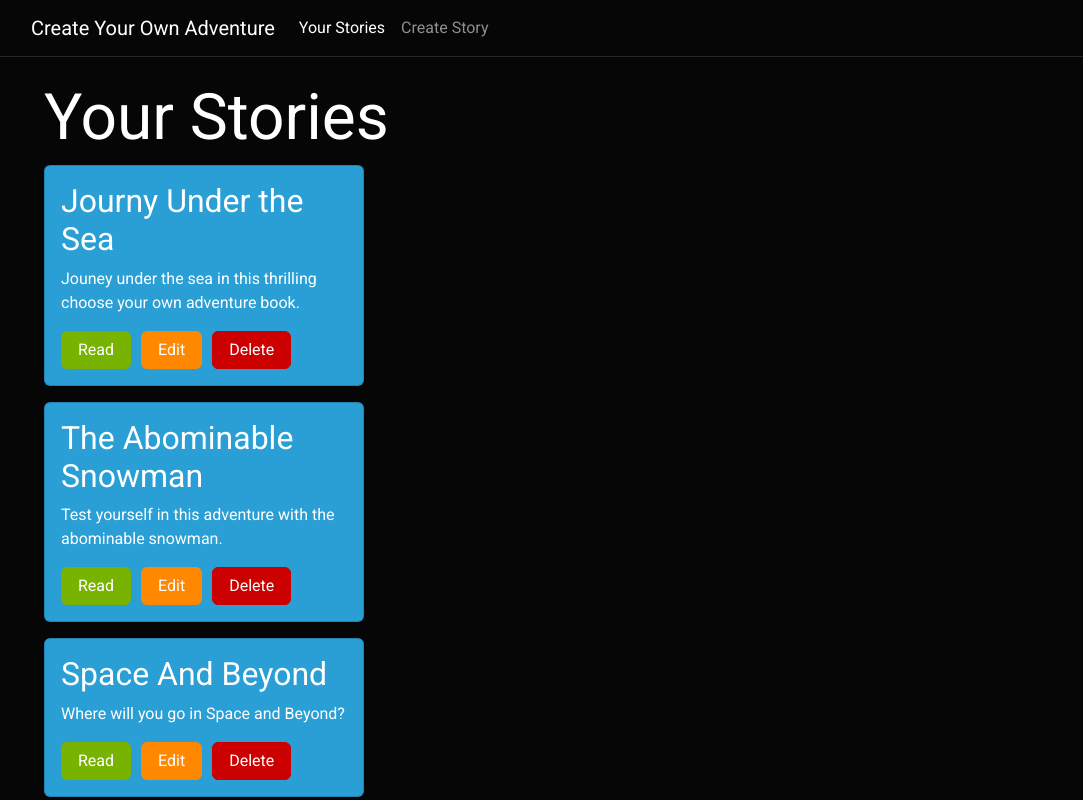
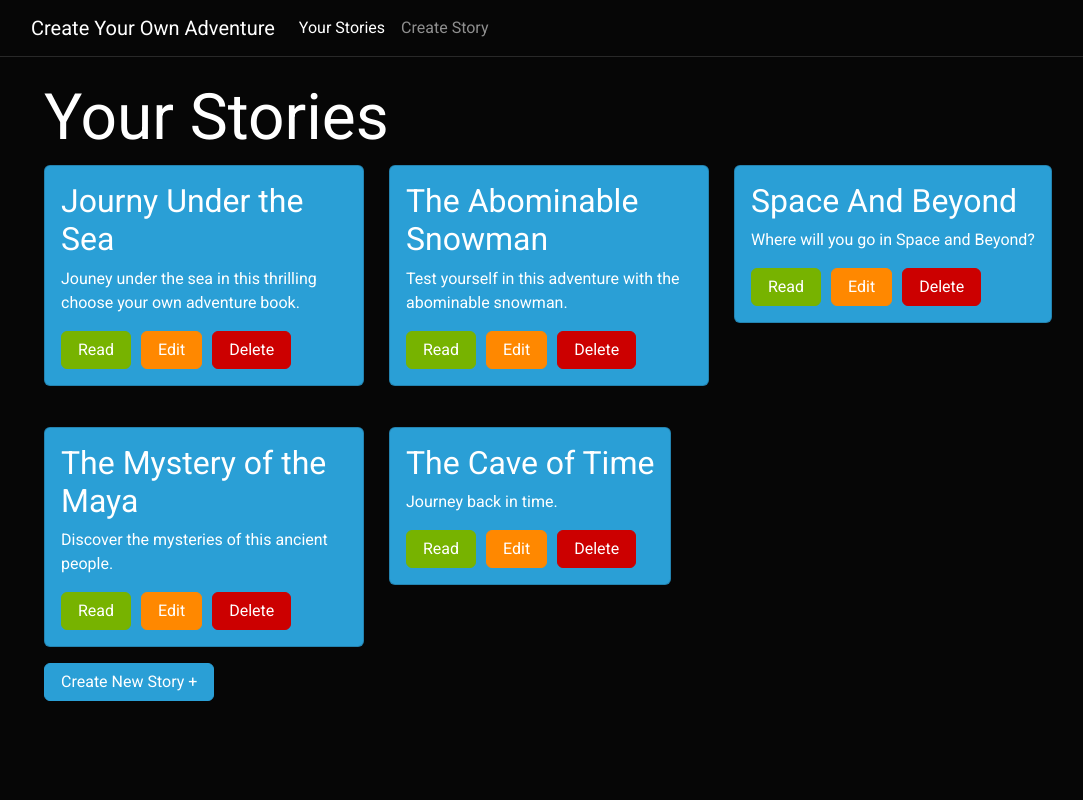
Before and after one commit to jadenmounteer/createYourOwnAdventure, an Angular app: page / in a window 1280 px wide. Shown: the top 800 px of the page, without its empty margins (61-1144 px from the left). Built offline with nearby package versions, Linux system fonts and the light colour scheme.

Commit message:
Style homepage

```diff
--- a/src/app/app.component.scss
+++ b/src/app/app.component.scss
@@ -6,7 +6,6 @@
     margin-left: 15px;
     margin-right: 15px;
 
-
     @include breakpoint(medium) {
         margin-left: 105px;
         margin-right: 105px;
--- a/src/app/home/home.component.html
+++ b/src/app/home/home.component.html
@@ -1,15 +1,27 @@
-<app-confirm-modal #confirmModal title="Confirm Delete" [message]="confirmModalMessage" (confirmed)="confirmedDelete()"></app-confirm-modal>
+<app-confirm-modal
+  #confirmModal
+  title="Confirm Delete"
+  [message]="confirmModalMessage"
+  (confirmed)="confirmedDelete()"
+></app-confirm-modal>
 
 <h1>Your Stories</h1>
 
 <div *ngIf="yourStories.length > 0">
+  <div class="story-grid">
     <div *ngFor="let story of yourStories">
-        <app-story-card [story]="story" (deleteStory)="onDeleteStory(story)" (editStory)="editStory(story)" (readStory)="readStory(story)"></app-story-card>
+      <app-story-card
+        [story]="story"
+        (deleteStory)="onDeleteStory(story)"
+        (editStory)="editStory(story)"
+        (readStory)="readStory(story)"
+      ></app-story-card>
     </div>
+  </div>
 </div>
 
 <div *ngIf="yourStories.length < 1">
-    <p>You do not have any stories. Click the button below to get started.</p>
+  <p>You do not have any stories. Click the button below to get started.</p>
 </div>
 
 <button type="button" class="btn btn-primary">Create New Story &plus;</button>
--- a/src/app/home/home.component.scss
+++ b/src/app/home/home.component.scss
@@ -0,0 +1,7 @@
+@import '../scss/main.scss';
+
+.story-grid {
+  display: flex;
+  gap: 25px;
+  flex-wrap: wrap;
+}
```
